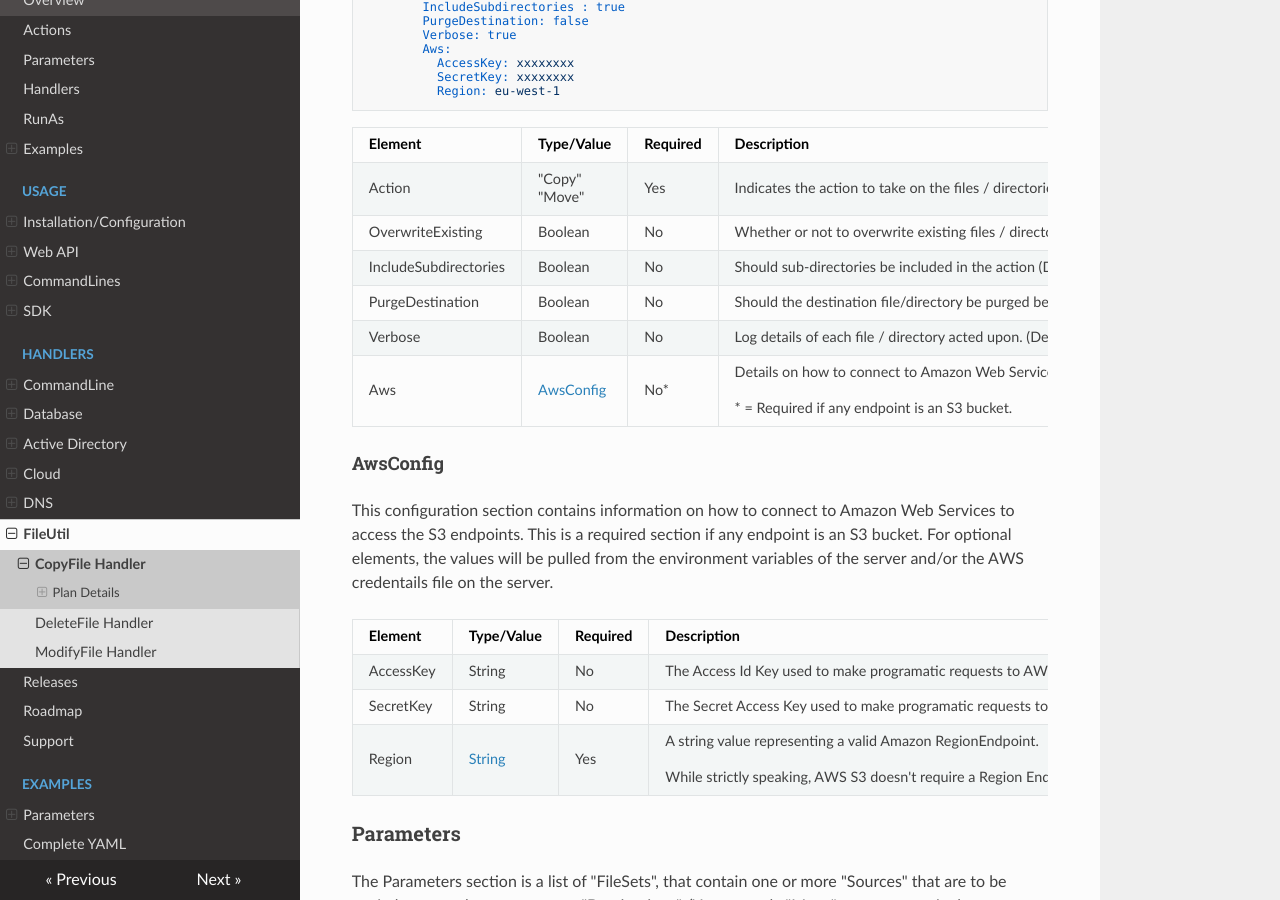
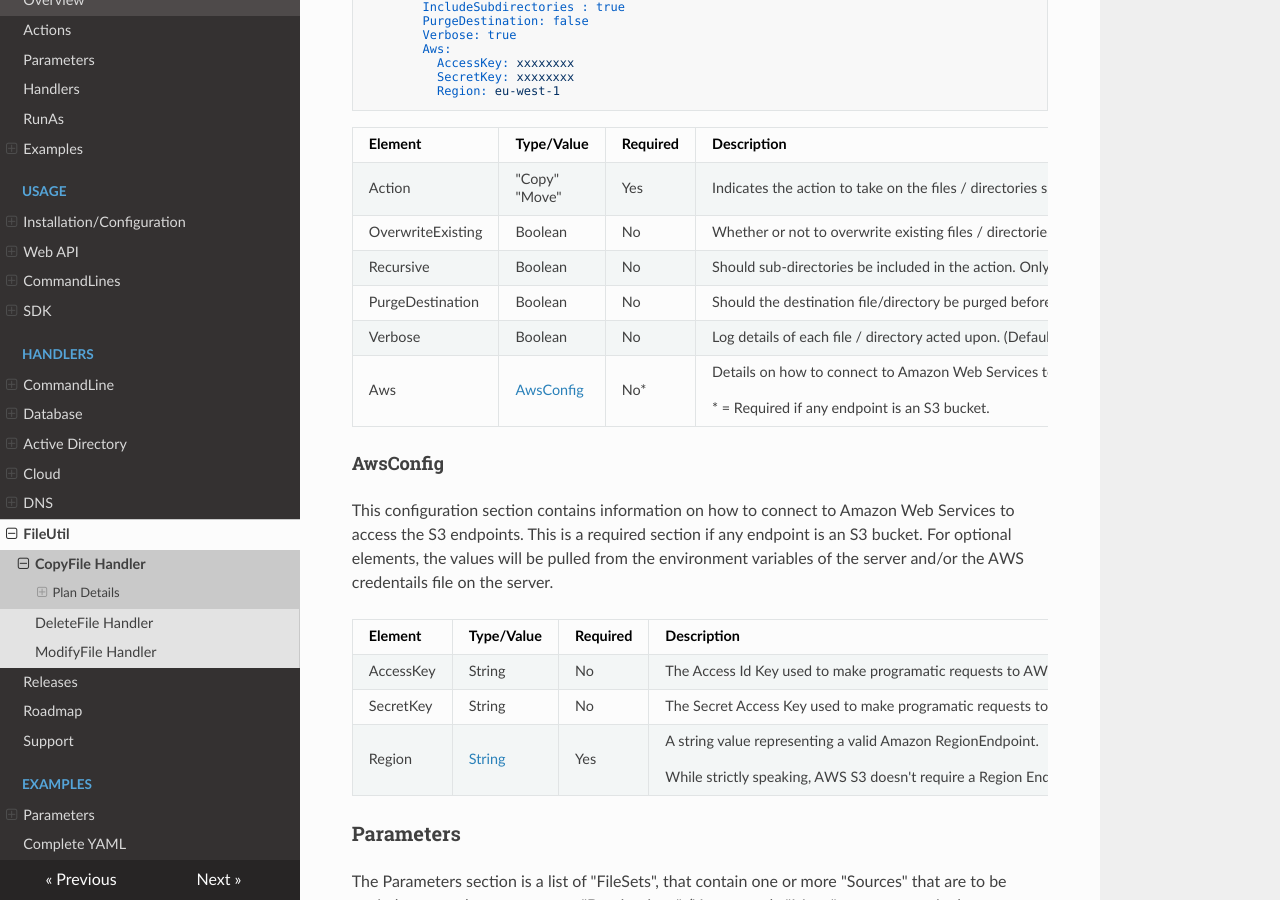
Before and after one commit to SynapseProject/synapse.docs, an MkDocs documentation site: the page built from docs/handlers/fileutil/copyfile.md, in a window 1280 px wide and 900 px high, scrolled down 854 px. Built offline with MkDocs 1.6.1, drawn with Linux system fonts in a browser that asks for light colours; nearby versions of some CDN libraries; old or Windows-style settings are respelled for this version of MkDocs.

Commit message:
Updated for implementation of Recursive and Verbose config flags.

```diff
--- a/docs/handlers/fileutil/copyfile.md
+++ b/docs/handlers/fileutil/copyfile.md
@@ -37,7 +37,7 @@ The config section of the plan specifies the action to perform, as well as flags
 |-------|----------|--------|-----------
 |Action|"Copy"<br>"Move"|Yes|Indicates the action to take on the files / directories specified.
 |OverwriteExisting|Boolean|No|Whether or not to overwrite existing files / directories (Default = true)
-|IncludeSubdirectories|Boolean|No|Should sub-directories be included in the action (Default = true)
+|Recursive|Boolean|No|Should sub-directories be included in the action.  Only applies to "Copy". (Default = true)
 |PurgeDestination|Boolean|No|Should the destination file/directory be purged before beginning the action (Default = false)
 |Verbose|Boolean|No|Log details of each file / directory acted upon. (Default = true)
 |Aws|[AwsConfig](#awsconfig)|No*|Details on how to connect to Amazon Web Services to access S3 Buckets.<br><br>* = Required if any endpoint is an S3 bucket.
```
Also changed, not shown: docs/handlers/fileutil/deletefile.md (+2 -2 lines).
